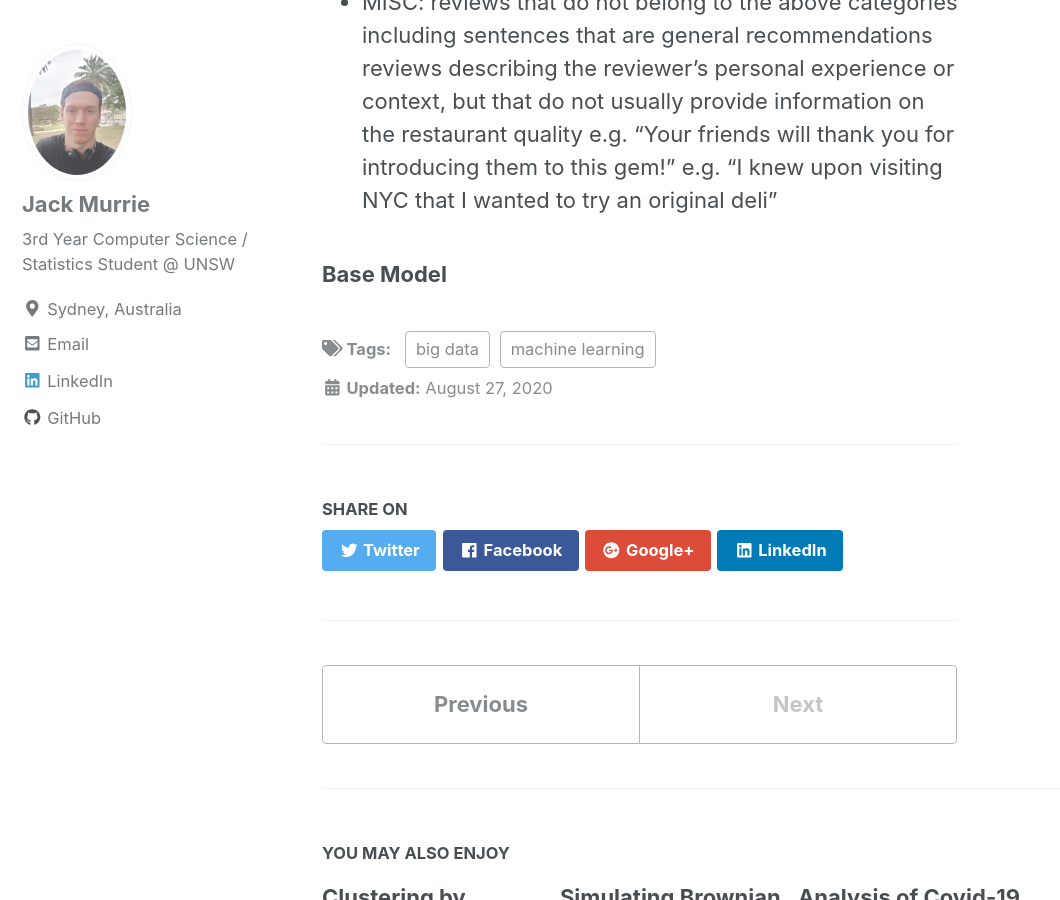
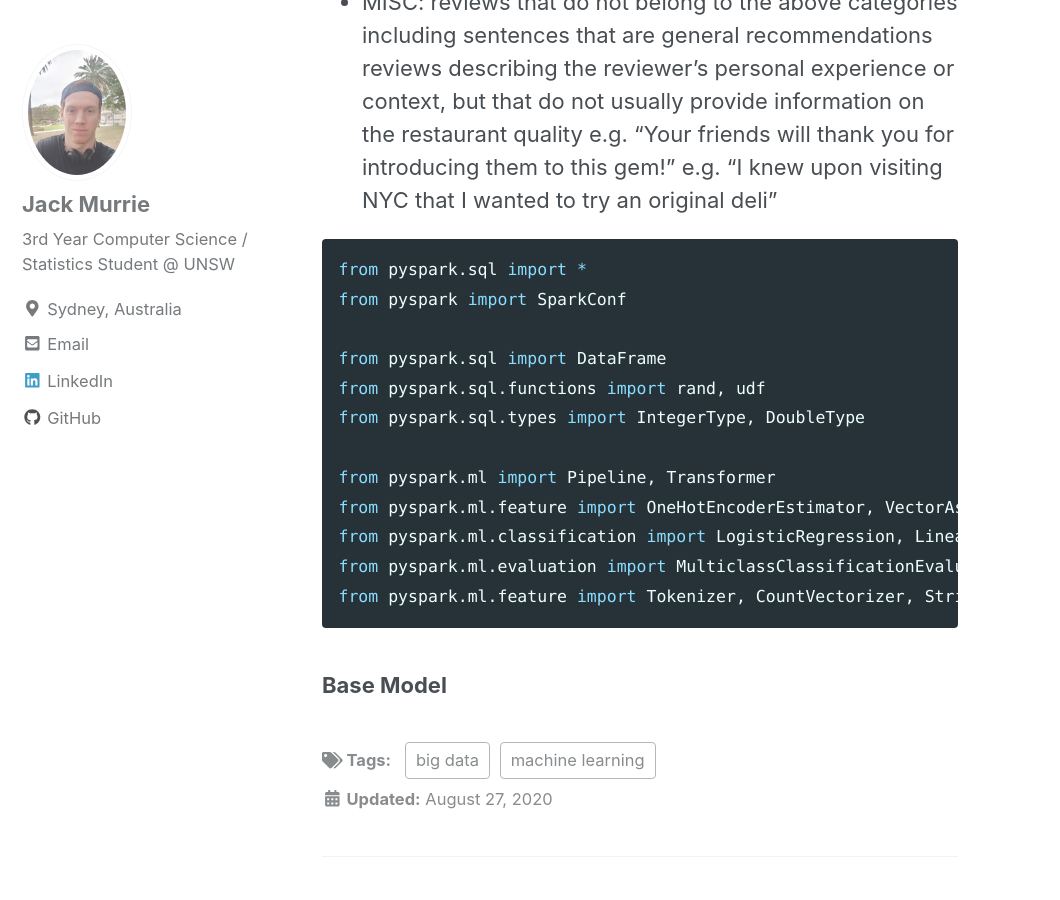
Before and after one commit to JackMurrie/JackMurrie.github.io, a Jekyll site: the page built from _posts/2020-08-27-stacking.md, in a window 1280 px wide and 900 px high, scrolled down 1736 px. Shown: the whole window, without its empty margins (0-1060 px from the left). Built offline with Jekyll 4.4.1, drawn with Linux system fonts in a browser that asks for light colours; nearby versions of some CDN libraries; some of the changed text lies outside the part shown.

Commit message:
Update 2020-08-27-stacking.md

````diff
--- a/_posts/2020-08-27-stacking.md
+++ b/_posts/2020-08-27-stacking.md
@@ -20,4 +20,20 @@
 e.g. “Your friends will thank you for introducing them to this gem!”
 e.g. “I knew upon visiting NYC that I wanted to try an original deli”
 
+```python
+from pyspark.sql import *
+from pyspark import SparkConf
+
+from pyspark.sql import DataFrame
+from pyspark.sql.functions import rand, udf
+from pyspark.sql.types import IntegerType, DoubleType
+
+from pyspark.ml import Pipeline, Transformer
+from pyspark.ml.feature import OneHotEncoderEstimator, VectorAssembler
+from pyspark.ml.classification import LogisticRegression, LinearSVC, NaiveBayes
+from pyspark.ml.evaluation import MulticlassClassificationEvaluator
+from pyspark.ml.feature import Tokenizer, CountVectorizer, StringIndexer
+```
+
+
 ### Base Model
````
